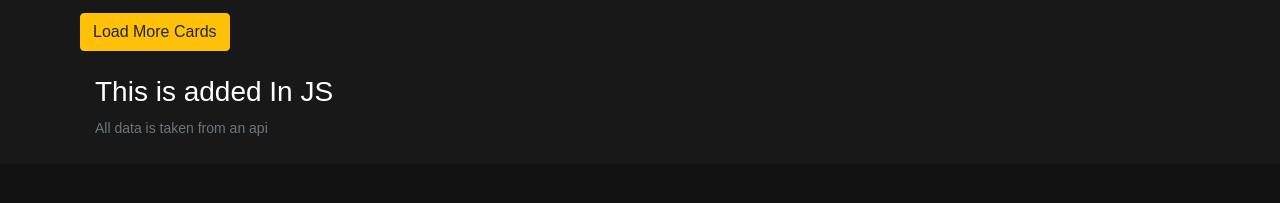
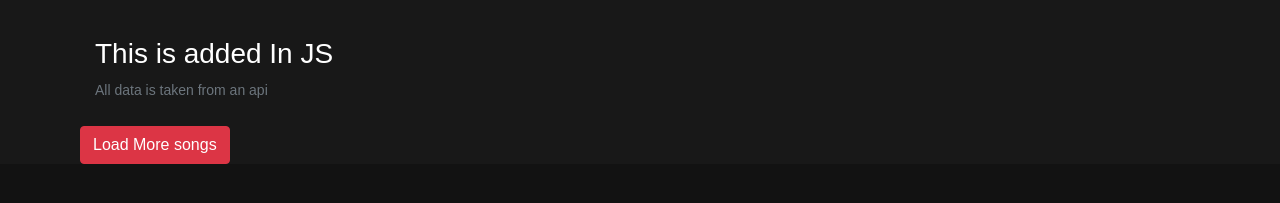
Before and after one commit to stefantanasa/M3D2, a plain HTML site: page homepage.html in a window 1280 px wide. Shown: the part 1045-1248 px from the top of the page. Before the commit the page ends 1209 px from the top, so only its background shows below. Drawn offline with nearby package versions, Linux system fonts and the light colour scheme.

Commit message:
update
Button and event listener added through dom js

```diff
--- a/M3D2.js
+++ b/M3D2.js
@@ -60,3 +60,9 @@ const addCards = () => {
       }
     });
 };
+let newButton = document.createElement("button");
+newButton.classList = "btn btn-danger";
+newButton.innerText = "Load More songs";
+newButton.addEventListener("click", addCards);
+
+getNode[0].appendChild(newButton);
--- a/homepage-style.css
+++ b/homepage-style.css
@@ -112,6 +112,7 @@ h3 {
 }
 body {
   background-color: rgb(18, 18, 18);
+  height: 200vh;
 }
 
 .row.jumbotron {
--- a/homepage.html
+++ b/homepage.html
@@ -954,9 +954,6 @@
             </div>
           </div>
         </div>
-        <button class="btn btn-warning" onclick="addCards()">
-          Load More Cards
-        </button>
       </div>
     </div>
 
```
